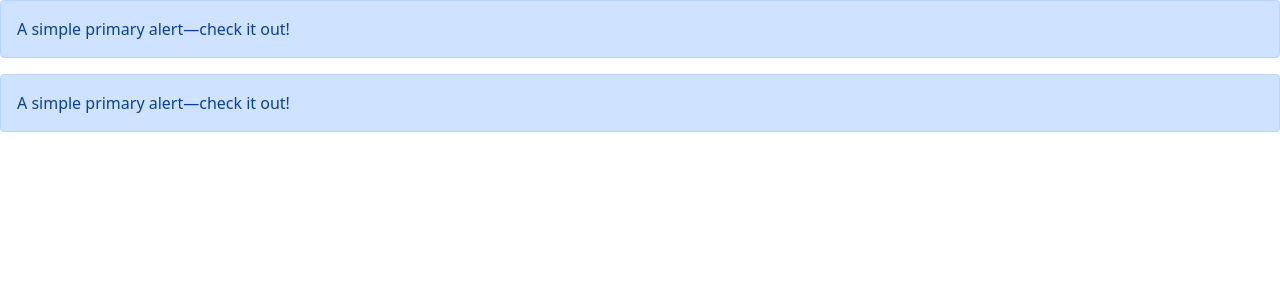
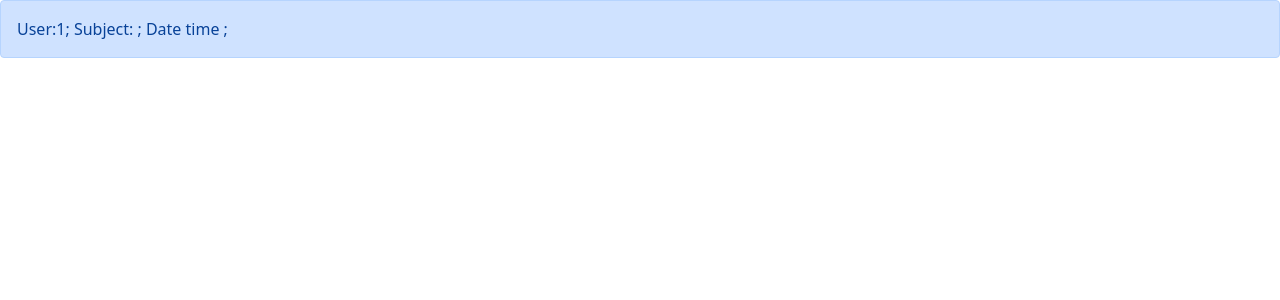
Before and after one commit to los600/Technical-Consulting, a PHP site: page /public/main.php?user=1 in a window 1280 px wide. Shown: the top 300 px of the page. Run offline with PHP 8.4, Linux system fonts and the light colour scheme; data that the repository does not hold is empty.

Commit message:
get value main

```diff
--- a/public/main.php
+++ b/public/main.php
@@ -11,9 +11,9 @@
     <section class='justify-content-center'>
         <?php echo "
             <div class='alert alert-primary' role='alert'>
-            A simple primary alert—check it out!
-            </div><div class='alert alert-primary' role='alert'>
-            A simple primary alert—check it out!
+            <p class='d-inline'>User:{$_GET['user']};</p>
+            <p class='d-inline'>Subject: {$_GET['subject']};</p>
+            <p class='d-inline'> Date time {$_GET['datetime']};</p>
             </div>
         "?>
     </section>
```
